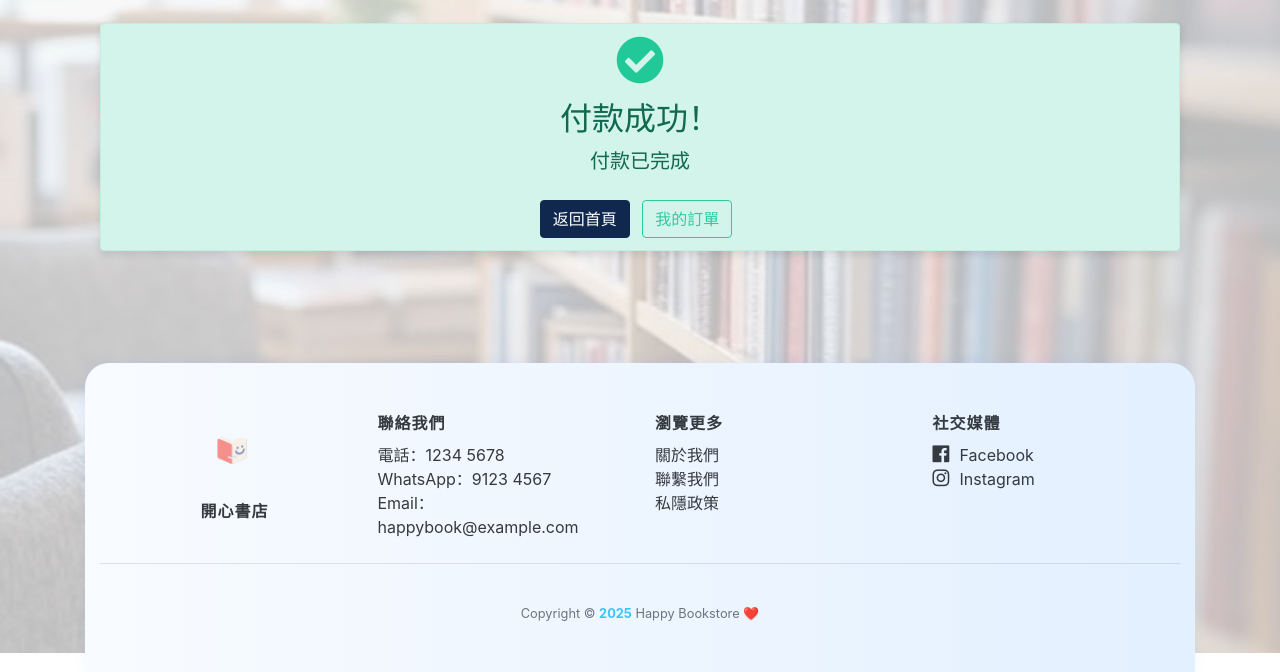
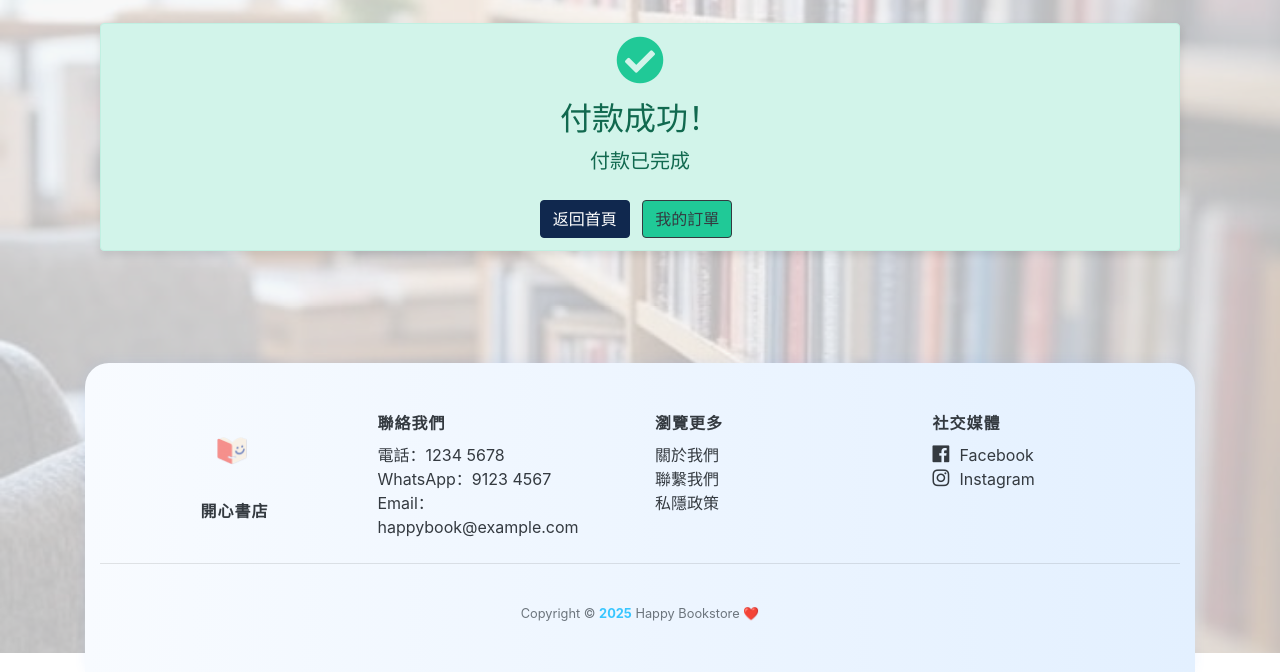
Before and after one commit to JTKC00/bookstore_project, a Django app: page /payments/success/ in a window 1280 px wide. Shown: the part 147-819 px from the top of the page. Run offline with Django 5.2, Linux system fonts and the light colour scheme; some libraries are stand-ins or nearby versions.

Commit message:
final (should be)

```diff
--- a/templates/payments/success.html
+++ b/templates/payments/success.html
@@ -66,7 +66,7 @@
 
     <div class="mt-4">
       <a href="/" class="btn btn-primary mr-2">返回首頁</a>
-      <a href="{% url 'orders:order_list' %}" class="btn btn-outline-secondary mr-2">我的訂單</a>
+      <a href="{% url 'orders:order_list' %}" class="btn btn-outline-dark bg-success mr-2">我的訂單</a>
       {% if order %}
         <a href="{% url 'orders:order_detail' order.id %}" class="btn btn-outline-primary">查看訂單詳情</a>
       {% endif %}
```
